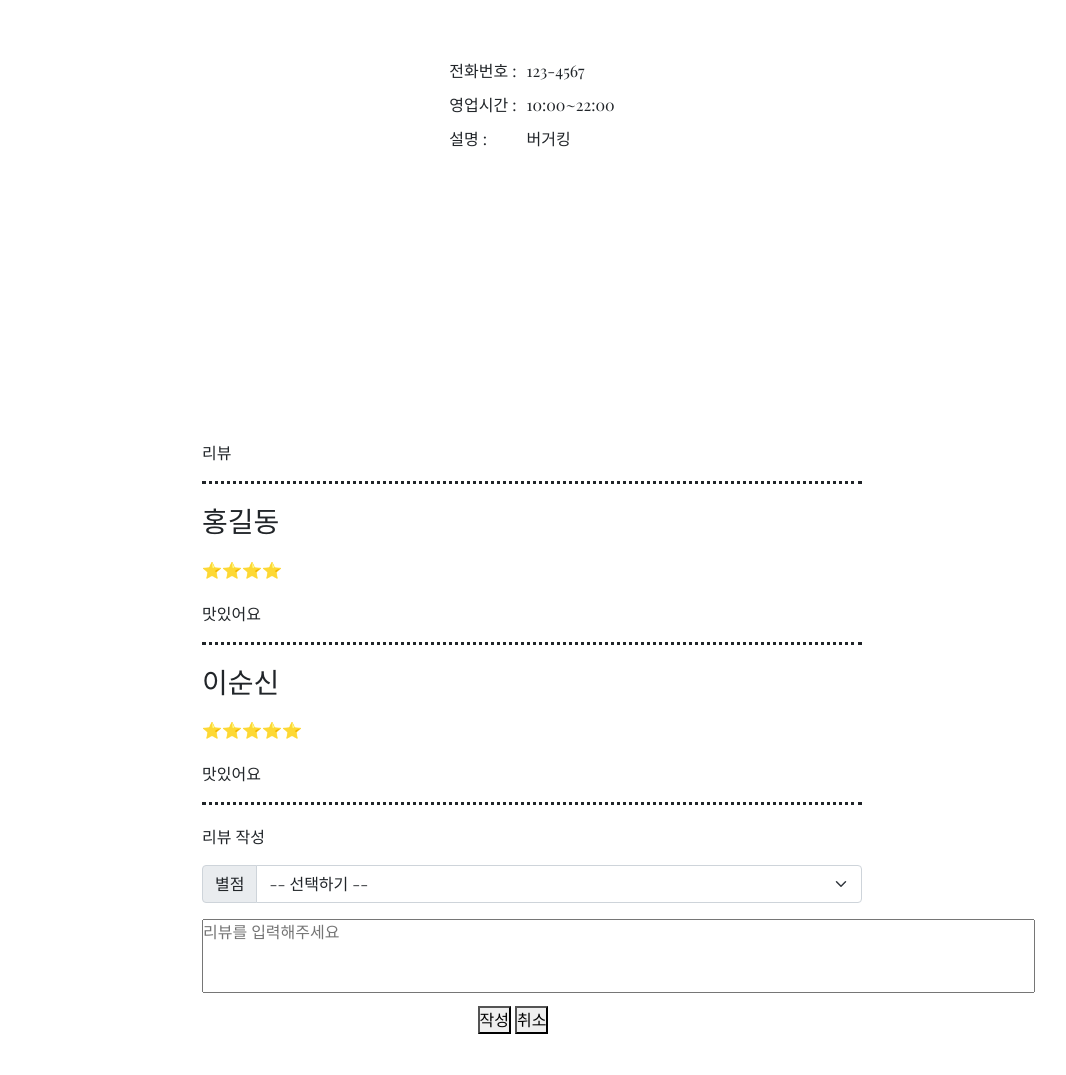
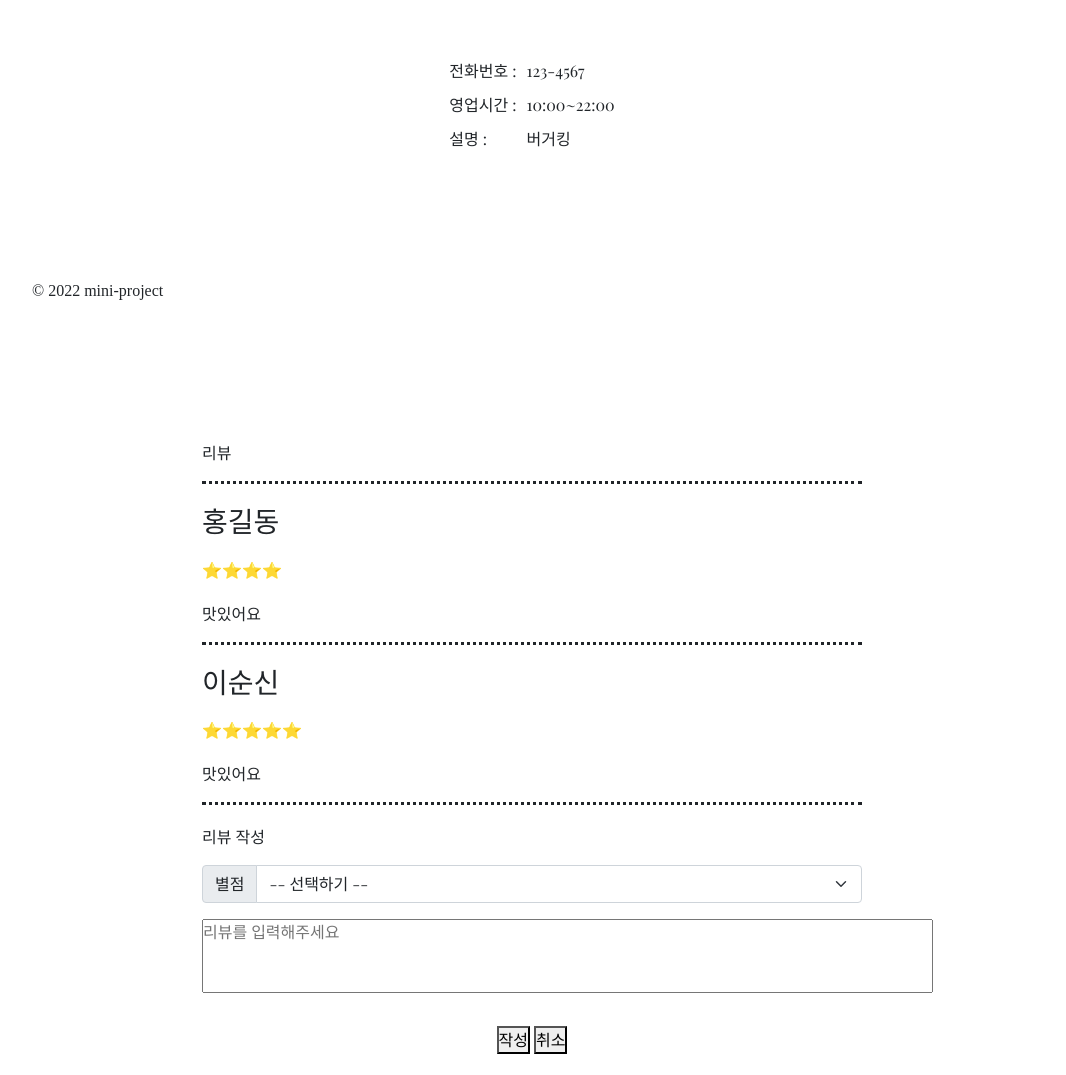
Before and after one commit to constdreamcoder/hanghae99-miniproject, a Python web app: template templates/detail.html in a window 1280 px wide. Shown: the part 491-1566 px from the top of the page, without its empty margins (108-1174 px from the left). Before the commit the page ends 1525 px from the top, so only its background shows below. Run offline with Jinja, Linux system fonts and the light colour scheme; the template is opened without the code that fills it, so the values that code supplies are empty; some web fonts are replaced.

Commit message:
상세페이지 추가

```diff
--- a/templates/detail.html
+++ b/templates/detail.html
@@ -26,6 +26,7 @@
             padding: 0;
             box-sizing: border-box;
         }
+
         a, li, ul {
             list-style: none;
             text-decoration: none;
@@ -39,7 +40,9 @@
 
 
         .wrap {
+
             width: 100%;
+
         }
         header {
             background: #1e1e1e;
@@ -54,7 +57,7 @@
         }
 
         .header-inner {
-            padding: 20px 0;
+            padding: 10px 0;
         }
 
         .logo {
@@ -85,10 +88,10 @@
 
 
         .btn {
-            margin: 0 auto;
+
             display: block;
             text-align: center;
-            padding-right: 50px;
+            padding-bottom: 20px;
 
         }
 
@@ -131,7 +134,25 @@
              border-collapse: separate;
         }
 
+        footer {
+            height: 180px;
+            bottom: 0;
+            position: fixed;
+            left: 0;
+            right: 0;
 
+       }
+
+       .footer-inner {
+           position: relative;
+       }
+
+       .footer-txt {
+           font-family: none;
+           position: absolute;
+           left: 0px;
+           top: 130px;
+       }
     </style>
 
 </head>
@@ -196,7 +217,7 @@
             <option value="5">⭐⭐⭐⭐⭐</option>
         </select>
             </div>
-            <textarea type="text" id="desc" cols="88" rows="3" placeholder="리뷰를 입력해주세요"></textarea>
+            <textarea type="text" id="desc" cols="77" rows="3" placeholder="리뷰를 입력해주세요"></textarea>
         <p class="btn">
 
 
@@ -206,6 +227,10 @@
 
         </div>
     </div>
-
+    <footer class="wrap">
+        <div class="common-inner footer-inner">
+            <p class="footer-txt">© 2022 mini-project</p>
+        </div>
+    </footer>
 </body>
 </html>
```
